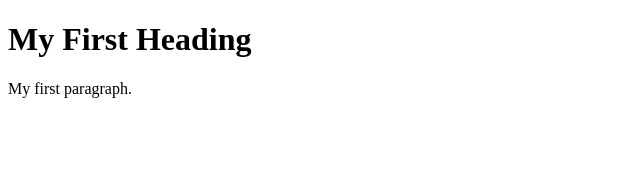
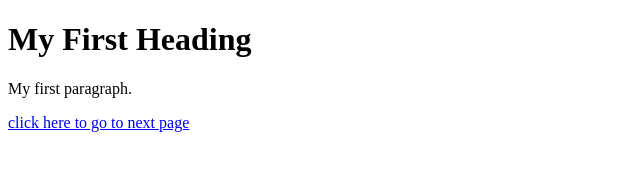
Before and after one commit to maxernest/maxernest.github.io, a plain HTML site: page index.html in a window 1280 px wide. Shown: the whole page, without its empty margins (0-640 px from the left). Drawn offline with Linux system fonts and the light colour scheme.

Commit message:
Update index.html

```diff
--- a/index.html
+++ b/index.html
@@ -5,5 +5,6 @@
 <h1>My First Heading</h1>
 <p>My first paragraph.</p>
 
+<a href="./page2.html"> click here to go to next page </a>
 </body>
 </html>
```
